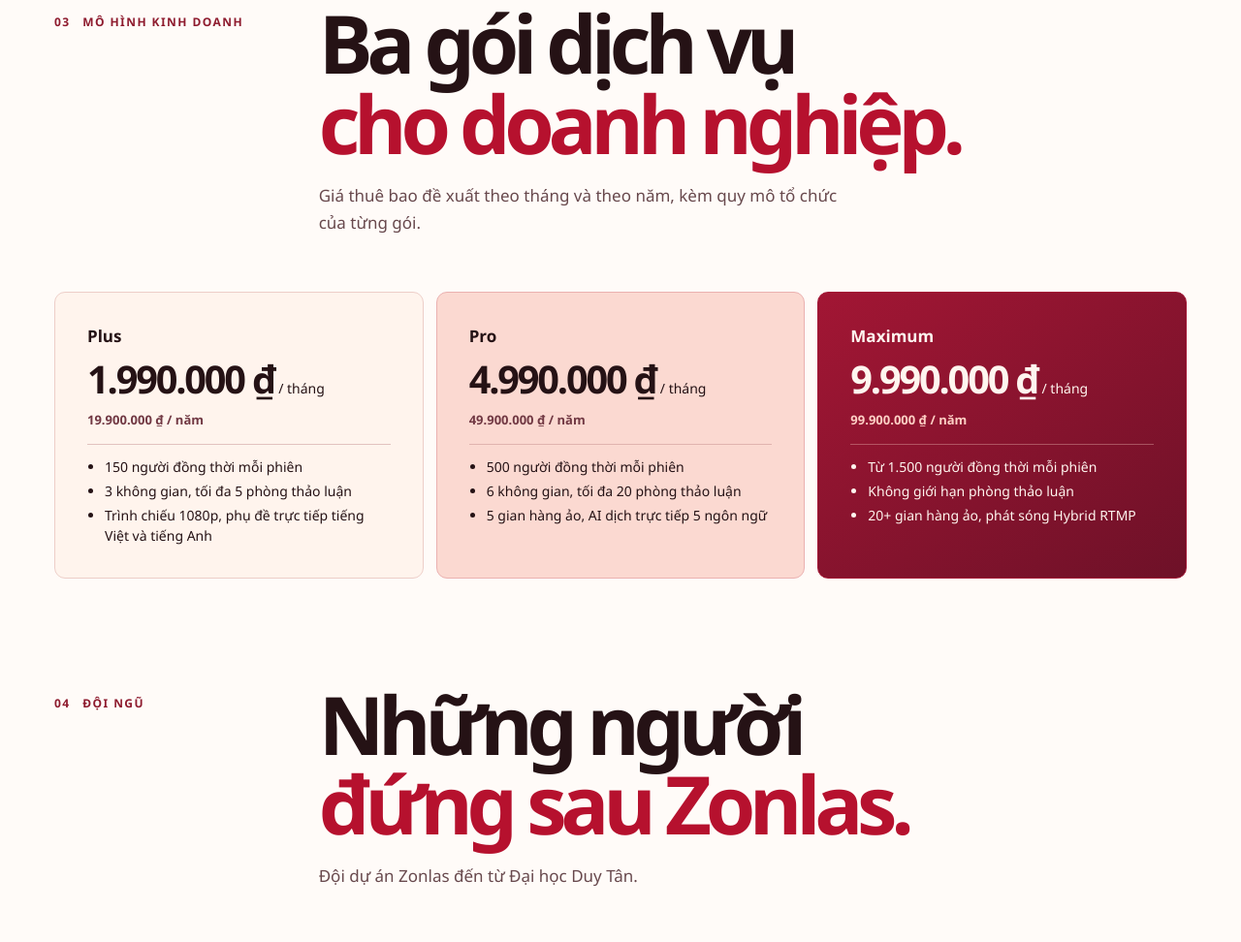
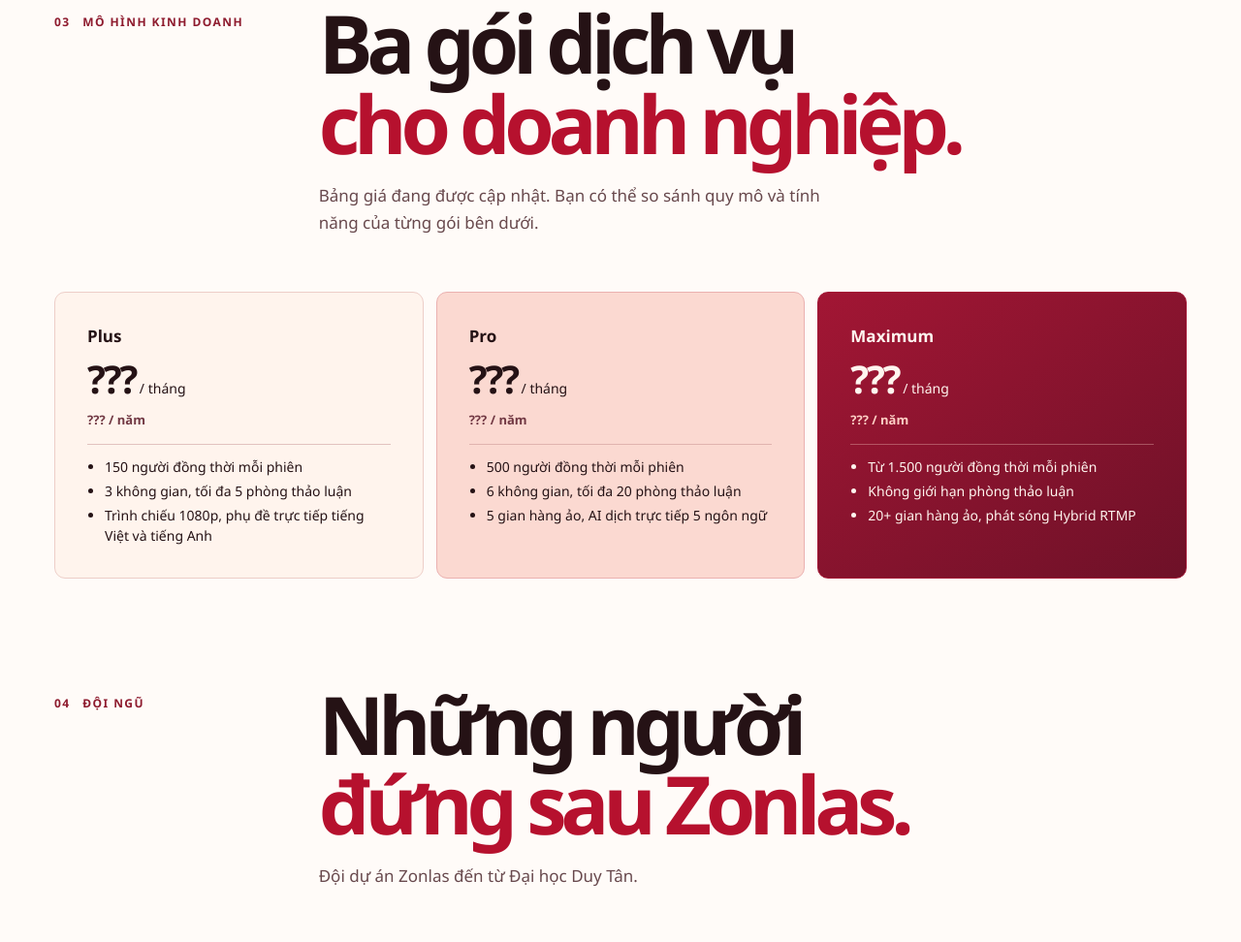
Before and after one commit to sinhngo110705-commits/My-Portfolio, a website: page Sinh Portfolio web/zonlasteam.html in a window 1280 px wide. Shown: the part 3752-4724 px from the top of the page at 97% size. Drawn offline with Linux system fonts and the light colour scheme.

Commit message:
Temporarily hide Zonlas subscription amounts

```diff
--- a/Sinh Portfolio web/zonlasteam.html
+++ b/Sinh Portfolio web/zonlasteam.html
@@ -247,23 +247,23 @@
         <p class="eyebrow"><span>03</span> MÔ HÌNH KINH DOANH</p>
         <div>
           <h2 id="pricing-title">Ba gói dịch vụ<br><em>cho doanh nghiệp.</em></h2>
-          <p>Giá thuê bao đề xuất theo tháng và theo năm, kèm quy mô tổ chức của từng gói.</p>
+          <p>Bảng giá đang được cập nhật. Bạn có thể so sánh quy mô và tính năng của từng gói bên dưới.</p>
         </div>
       </div>
       <div class="pricing-grid">
         <article class="price">
-          <h3>Plus</h3><p><strong>1.990.000 ₫</strong> / tháng</p>
-          <p class="annual-price">19.900.000 ₫ / năm</p>
+          <h3>Plus</h3><p><strong>???</strong> / tháng</p>
+          <p class="annual-price">??? / năm</p>
           <ul><li>150 người đồng thời mỗi phiên</li><li>3 không gian, tối đa 5 phòng thảo luận</li><li>Trình chiếu 1080p, phụ đề trực tiếp tiếng Việt và tiếng Anh</li></ul>
         </article>
         <article class="price">
-          <h3>Pro</h3><p><strong>4.990.000 ₫</strong> / tháng</p>
-          <p class="annual-price">49.900.000 ₫ / năm</p>
+          <h3>Pro</h3><p><strong>???</strong> / tháng</p>
+          <p class="annual-price">??? / năm</p>
           <ul><li>500 người đồng thời mỗi phiên</li><li>6 không gian, tối đa 20 phòng thảo luận</li><li>5 gian hàng ảo, AI dịch trực tiếp 5 ngôn ngữ</li></ul>
         </article>
         <article class="price">
-          <h3>Maximum</h3><p><strong>9.990.000 ₫</strong> / tháng</p>
-          <p class="annual-price">99.900.000 ₫ / năm</p>
+          <h3>Maximum</h3><p><strong>???</strong> / tháng</p>
+          <p class="annual-price">??? / năm</p>
           <ul><li>Từ 1.500 người đồng thời mỗi phiên</li><li>Không giới hạn phòng thảo luận</li><li>20+ gian hàng ảo, phát sóng Hybrid RTMP</li></ul>
         </article>
       </div>
```
